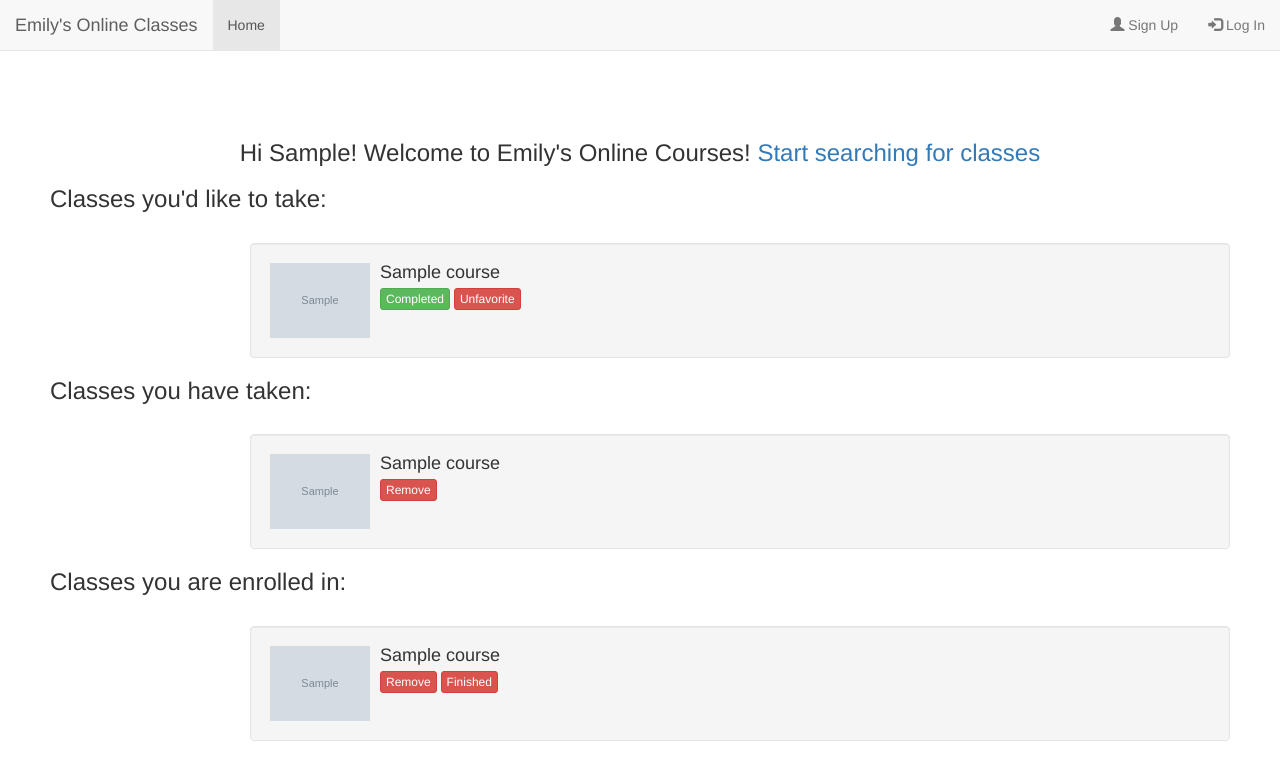
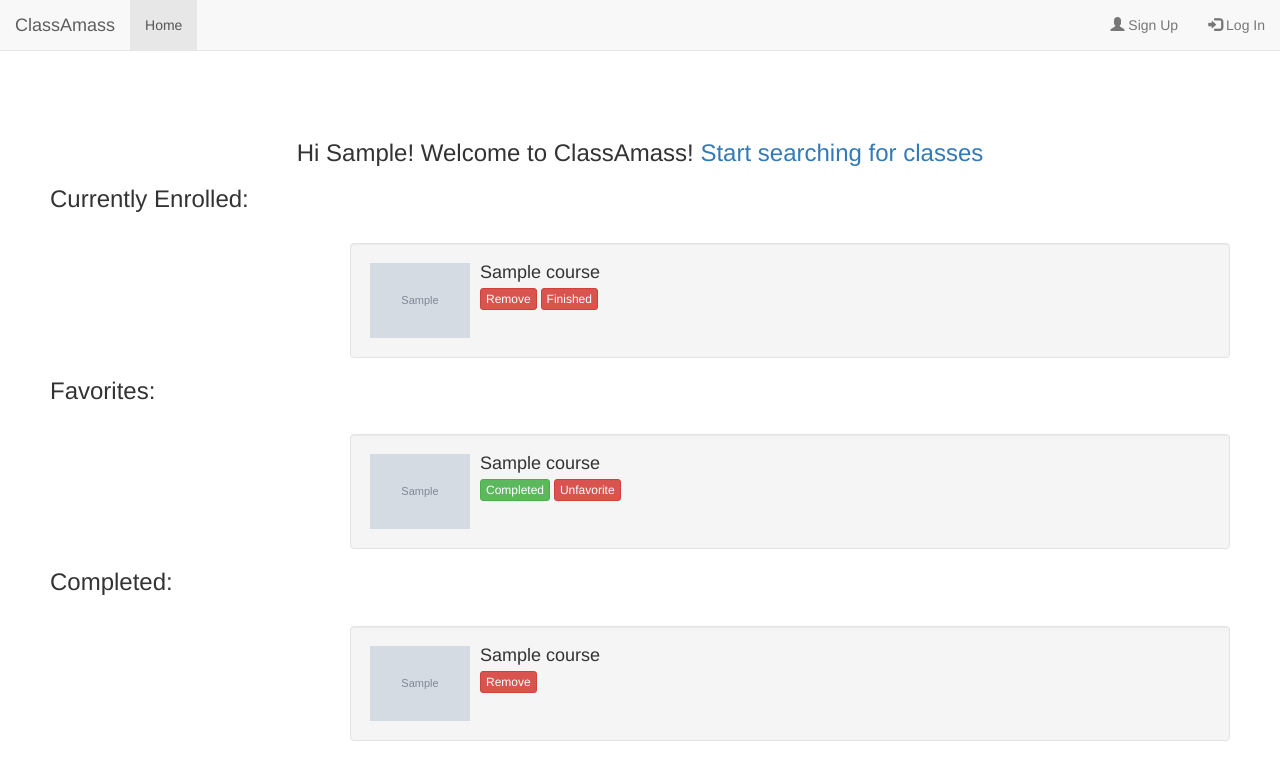
Before and after one commit to eflagg/ClassAmass, a Flask app: template templates/user_profile.html in a window 1280 px wide. Shown: the top 780 px of the page. Run offline with Flask 2, Linux system fonts and the light colour scheme; tables that the repository leaves empty hold one stand-in row (values such as "Sample post"); the template is opened without the code that fills it: values that come from a table or form of the project are taken from there, most other values are stand-ins (such as "Sample title", 1, 10 or a date in 2020); grey boxes marked "Sample" are stand-in pictures; some libraries are stand-ins or nearby versions.

Commit message:
Added testdb to start testing sqlalchemy queries; fixed bug in favoriting on results page; reordered courses on user_profile page; refactored out helper functions from server

```diff
--- a/model.py
+++ b/model.py
@@ -162,7 +162,7 @@ def example_data():
 
 	course_favorited = Course_Favorited(id="1", user_id="1", course_id="1")
 
-	course_taken = Course_Favorited(id="1", user_id="1", course_id="2")
+	course_taken = Course_Taken(id="1", user_id="1", course_id="2")
 
 	db.session.add_all([bio_course, art_hist_course, user, course_favorited, course_taken])
 	db.session.commit()
@@ -180,7 +180,7 @@ def connect_to_db(app, db_uri='postgres:///courses'):
     """Connect the database to Flask app."""
 
     app.config['SQLALCHEMY_DATABASE_URI'] = db_uri
-    app.config['SQLALCHEMY_ECHO'] = True
+    # app.config['SQLALCHEMY_ECHO'] = True
     db.app = app
     db.init_app(app)
 
--- a/server.py
+++ b/server.py
@@ -1,6 +1,7 @@
 from flask import Flask, render_template, request, session, jsonify, flash, redirect, url_for
 from model import connect_to_db, db, Course, CoursePartner, Partner, User, Course_Favorited, Course_Taken, Course_Taking
 from flask_debugtoolbar import DebugToolbarExtension
+from helpers import get_user_by_email, get_user_by_session, is_favorited, is_taken, is_enrolled
 import hashlib
 from sqlalchemy import func
 import dictalchemy
@@ -43,6 +44,12 @@ def get_language_count(phrase, *args):
         lang_counts[lang] = count
 
     return lang_counts
+
+
+def is_user():
+    """Returns email if user logged into session. Otherwise, returns false."""
+
+    return session.get("current_user")
 
 
 @app.route("/search")
@@ -163,15 +170,13 @@ def process_registeration():
     password = request.form.get("password")
     password = hashlib.sha224(password).hexdigest()
 
-    is_already_user = User.query.filter_by(email=email).first()
-
-    if is_already_user:
+    if get_user_by_email(email):
         flash("You already have an account. Please log in here.")
         # alert = "You already have an account. Please log in."
         return redirect("/login")
         # return jsonify({"alert": alert})
 
-    if not is_already_user:
+    else:
         user = User(fname=fname, lname=lname, email=email, password=password)
         db.session.add(user)
         db.session.commit()
@@ -200,8 +205,8 @@ def process_login():
     password = request.form.get("password")
     password = hashlib.sha224(password).hexdigest()
 
-    user = User.query.filter_by(email=email).first()
-    if user != None:
+    user = get_user_by_email(email)
+    if user:
         if user.password == password:
             session["current_user"] = user.email
             flash("You have successfully logged in.")
@@ -229,8 +234,11 @@ def show_user_page():
     """Show user profile page."""
 
     email = session.get("current_user")
+
+    print '$$$', email
+
     if email:
-        user = User.query.filter_by(email=email).first()
+        user = get_user_by_email(email)
         fav_courses = db.session.query(User.user_id,Course.title,Course.url,
                                         Course.picture,Course.course_id).join(
                                         Course_Favorited).join(Course).filter(
@@ -254,59 +262,21 @@ def show_user_page():
         return redirect("/")
 
 
-def is_user():
-    """Returns email if user logged into session. Otherwise, returns false."""
-
-    return session.get("current_user")
-
-
-def is_favorited(user, course_id):
-    """Query that returns true if course is alreay favorited."""
-
-    if Course_Favorited.query.filter_by(
-                            user_id=user.user_id, course_id=course_id).first():
-        return True
-
-    return False
-
-
-def is_taken(user, course_id):
-    """Query that returns true if course is alreay in taken list."""
-
-    if Course_Taken.query.filter_by(
-                            user_id=user.user_id, course_id=course_id).first():
-        return True
-
-    return False
-
-
-def is_enrolled(user, course_id):
-    """Query that returns true if course is alreay in enrolled list."""
-
-    if Course_Taking.query.filter_by(
-                            user_id=user.user_id, course_id=course_id).first():
-        return True
-
-    return False
-
-
 @app.route("/bookmark", methods=["POST"])
 def favorite_course():
     """Add favorited course of user to courses_favorited table."""
 
     if is_user():
         email = session.get("current_user")
-        user = User.query.filter_by(email=email).one()
+        user = get_user_by_email(email)
         course_id = request.form.get("id")
 
         if is_favorited(user, course_id):
             alert = "You have already added this course to your \
                     favorites list!"
-
         elif is_taken(user, course_id):
             alert = "You have already added this course to your \
                     courses taken list!"
-
         elif is_enrolled(user, course_id):
             alert = "You are currently enrolled in this course!"
 
@@ -338,7 +308,7 @@ def unfavorite_course():
 
     course_id = request.form.get("id")
     email = session.get("current_user")
-    user = User.query.filter_by(email=email).one()
+    user = get_user_by_email(email)
     course = Course_Favorited.query.filter_by(user_id=user.user_id,
                                                 course_id=course_id).first()
     db.session.delete(course)
@@ -358,7 +328,7 @@ def move_course_from_fav_to_taken_list():
 
     course_id = request.form.get("id")
     email = session.get("current_user")
-    user = User.query.filter_by(email=email).one()
+    user = get_user_by_email(email)
     fav_course = Course_Favorited.query.filter_by(user_id=user.user_id,
                                                 course_id=course_id).first()
     db.session.delete(fav_course)
@@ -378,7 +348,7 @@ def remove_taken_course():
 
     course_id = request.form.get("id")
     email = session.get("current_user")
-    user = User.query.filter_by(email=email).one()
+    user = get_user_by_email(email)
     course = Course_Taken.query.filter_by(user_id=user.user_id,
                                             course_id=course_id).first()
     db.session.delete(course)
--- a/static/styles.css
+++ b/static/styles.css
@@ -141,3 +141,7 @@ input {
 	text-align: center;
 	margin-top: 100px;
 }
+
+.well {
+	margin-left: 350px;
+}
--- a/templates/base.html
+++ b/templates/base.html
@@ -1,7 +1,7 @@
 <!DOCTYPE html>
 <html>
 <head>
-	<title>{% block title %}Emily's Online Courses{% endblock %}</title>
+	<title>{% block title %}ClassAmass{% endblock %}</title>
 	<link href="https://maxcdn.bootstrapcdn.com/bootstrap/3.3.6/css/bootstrap.min.css" rel="stylesheet">
 	<link href="//maxcdn.bootstrapcdn.com/font-awesome/4.2.0/css/font-awesome.min.css" rel="stylesheet">
 	<link rel="stylesheet" href="/static/styles.css">
@@ -11,7 +11,7 @@
 	<nav class="navbar navbar-default navbar-fixed-top">
   	<div class="container-fluid">
     <div class="navbar-header">
-      <a class="navbar-brand" href="/">Emily's Online Classes</a>
+      <a class="navbar-brand" href="/">ClassAmass</a>
     </div>
     <ul class="nav navbar-nav">
       <li class="active"><a href="/">Home</a></li>
--- a/templates/search.html
+++ b/templates/search.html
@@ -638,7 +638,11 @@
   			<div class="media-body">
   				<a href="{{ course.url }}" id="course-url" target="_blank">
     			<h4 class="media-heading">{{ course.title }}</h4>
+    			{% if course.source == "Coursera" %}
     			<p>{{ course.description[:350] }}</p>
+    			{% else %}
+    			<p>{{ course.headline }}</p>
+    			{% endif %}
      			{% if course.workload %}
      				<p>Workload: {{ course.workload }}<br>
      			{% endif %}
--- a/templates/user_profile.html
+++ b/templates/user_profile.html
@@ -2,11 +2,32 @@
 {% block title %}{{ user.fname }}'s Profile Page{% endblock %}
 {% block content %}
 	<div class="profile-div">
-		<h3 class="welcome-note">Hi {{ user.fname }}! Welcome to Emily's Online Courses!
+		<h3 class="welcome-note">Hi {{ user.fname }}! Welcome to ClassAmass!
 			<a href="/">Start searching for classes</a>
 		</h3>
+		{% if enrolled_courses %}
+		<div id="enrolled">
+			<h3 id="enrolled-heading" class="class-heading">Currently Enrolled:</h3><br>
+			{% for course in enrolled_courses %}
+			<div id="{{ course.course_id }}">
+				<div id ="coursediv-{{ course.course_id }}" class="media well profile">
+					<div class="media-left media-middle">
+						<a href="{{ course.url }}">
+	      					<img class="media-object" src="{{ course.picture }}" alt="course pic">
+	    				</a>
+	  				</div>
+	  				<div class="media-body">
+	    				<h4 class="media-heading">{{ course.title }}</h4>
+						<button type="button" class="btn btn-danger btn-xs unenroll" data-course-id="{{ course.course_id }}">Remove</button>
+						<button type="button" class="btn btn-danger btn-xs move-to-completed-course" data-course-id="{{ course.course_id }}">Finished</button>
+					</div>
+				</div>
+			</div>
+			{% endfor %}
+		</div>
+	{% endif %}
 	{% if fav_courses %}
-		<h3 id="fav-heading" class="class-heading">Classes you'd like to take:</h3><br>
+		<h3 id="fav-heading" class="class-heading">Favorites:</h3><br>
 		{% for course in fav_courses %}
 		<div id="{{ course.course_id }}" class="course-div">
 			<div id ="course-{{ course.course_id }}" class="media well profile">
@@ -27,7 +48,7 @@
 	<span id="unfav-msg"></span>
 	{% if taken_courses %}
 		<div id="taken">
-			<h3 id="taken-heading" class="class-heading">Classes you have taken:</h3><br>
+			<h3 id="taken-heading" class="class-heading">Completed:</h3><br>
 			{% for course in taken_courses %}
 			<div id="{{ course.course_id }}">
 				<div id ="coursediv-{{ course.course_id }}" class="media well profile">
@@ -46,27 +67,6 @@
 		</div>
 	{% endif %}
 	<span id="untaken-msg"></span>
-		{% if enrolled_courses %}
-		<div id="enrolled">
-			<h3 id="enrolled-heading" class="class-heading">Classes you are enrolled in:</h3><br>
-			{% for course in enrolled_courses %}
-			<div id="{{ course.course_id }}">
-				<div id ="coursediv-{{ course.course_id }}" class="media well profile">
-					<div class="media-left media-middle">
-						<a href="{{ course.url }}">
-	      					<img class="media-object" src="{{ course.picture }}" alt="course pic">
-	    				</a>
-	  				</div>
-	  				<div class="media-body">
-	    				<h4 class="media-heading">{{ course.title }}</h4>
-						<button type="button" class="btn btn-danger btn-xs unenroll" data-course-id="{{ course.course_id }}">Remove</button>
-						<button type="button" class="btn btn-danger btn-xs move-to-completed-course" data-course-id="{{ course.course_id }}">Finished</button>
-					</div>
-				</div>
-			</div>
-			{% endfor %}
-		</div>
-	{% endif %}
 	</div>
 	<script src="/static/unfavorite.js"></script>
 {% endblock %}
```
Also changed, not shown: helpers.py (added, +43 -0 lines), static/search-filters.js (+9 -7 lines), tests.py (+27 -1 lines).
